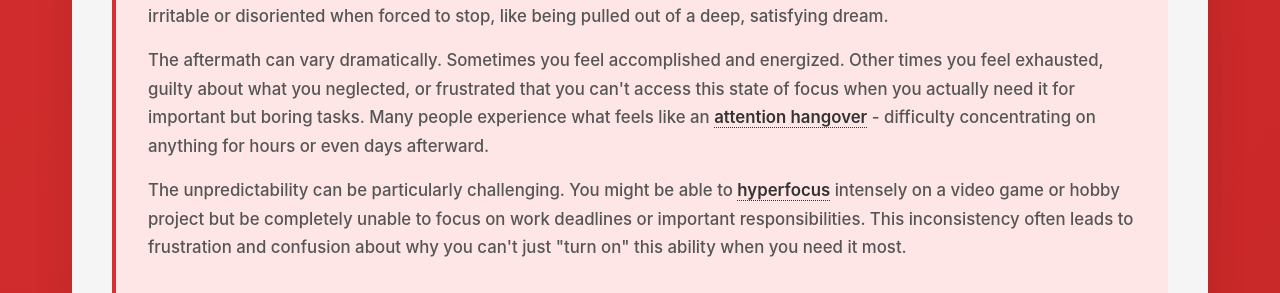
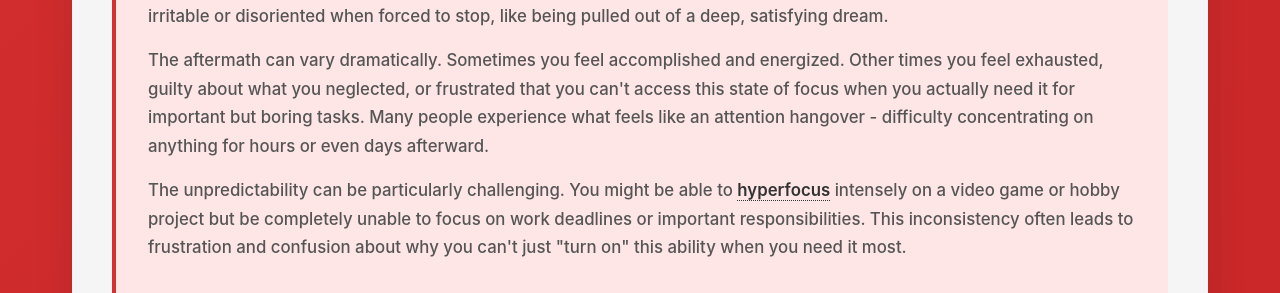
Before and after one commit to neurodivergent-survival-guide/neurodivergent-survival-guide, a Jekyll site: the page built from struggles/hyperfocus-episodes.html, in a window 1280 px wide and 900 px high, scrolled down 1028 px. Shown: the part 210-503 px from the top of the window. Built offline with Jekyll 4.4.1, drawn with Linux system fonts in a browser that asks for light colours.

Commit message:
Update hyperfocus-episodes.html

```diff
--- a/struggles/hyperfocus-episodes.html
+++ b/struggles/hyperfocus-episodes.html
@@ -33,7 +33,7 @@ search_terms: ["lost hours", "can't stop", "forgot to eat", "time disappeared",
 
         <p>But breaking away can feel almost impossible, even when you know you need to stop. Your brain seems to resist shifting gears, and interruptions during <a class="jargon">hyperfocus<span class="tooltip">Intense, sustained focus on interesting activities that can last for hours and is difficult to interrupt</span></a> can feel jarring, annoying, or even physically uncomfortable. You might feel irritable or disoriented when forced to stop, like being pulled out of a deep, satisfying dream.</p>
 
-        <p>The aftermath can vary dramatically. Sometimes you feel accomplished and energized. Other times you feel exhausted, guilty about what you neglected, or frustrated that you can't access this state of focus when you actually need it for important but boring tasks. Many people experience what feels like an <a class="jargon">attention hangover<span class="tooltip">Mental fatigue and difficulty focusing that can follow intense hyperfocus episodes</span></a> - difficulty concentrating on anything for hours or even days afterward.</p>
+        <p>The aftermath can vary dramatically. Sometimes you feel accomplished and energized. Other times you feel exhausted, guilty about what you neglected, or frustrated that you can't access this state of focus when you actually need it for important but boring tasks. Many people experience what feels like an attention hangover - difficulty concentrating on anything for hours or even days afterward.</p>
 
         <p>The unpredictability can be particularly challenging. You might be able to <a class="jargon">hyperfocus<span class="tooltip">Intense, sustained focus on interesting activities that can last for hours and is difficult to interrupt</span></a> intensely on a video game or hobby project but be completely unable to focus on work deadlines or important responsibilities. This inconsistency often leads to frustration and confusion about why you can't just "turn on" this ability when you need it most.</p>
     </div>
```
